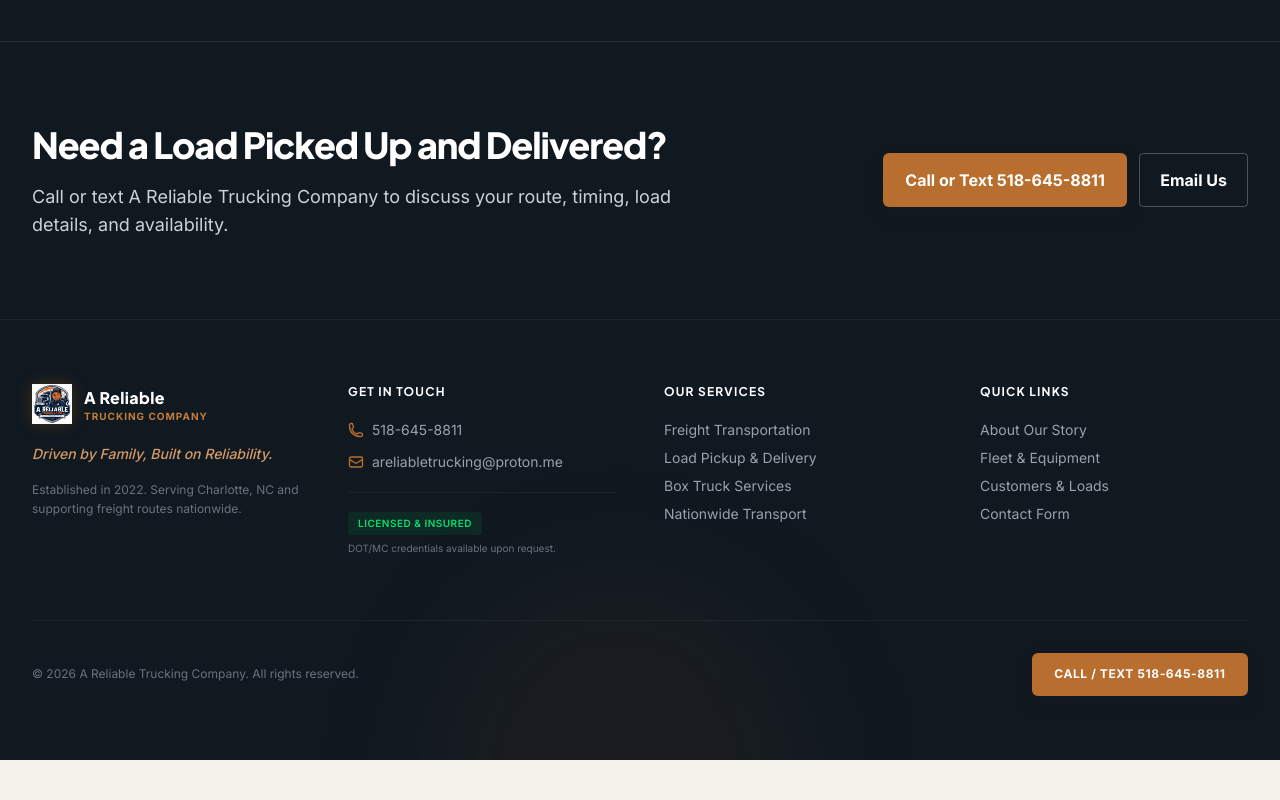
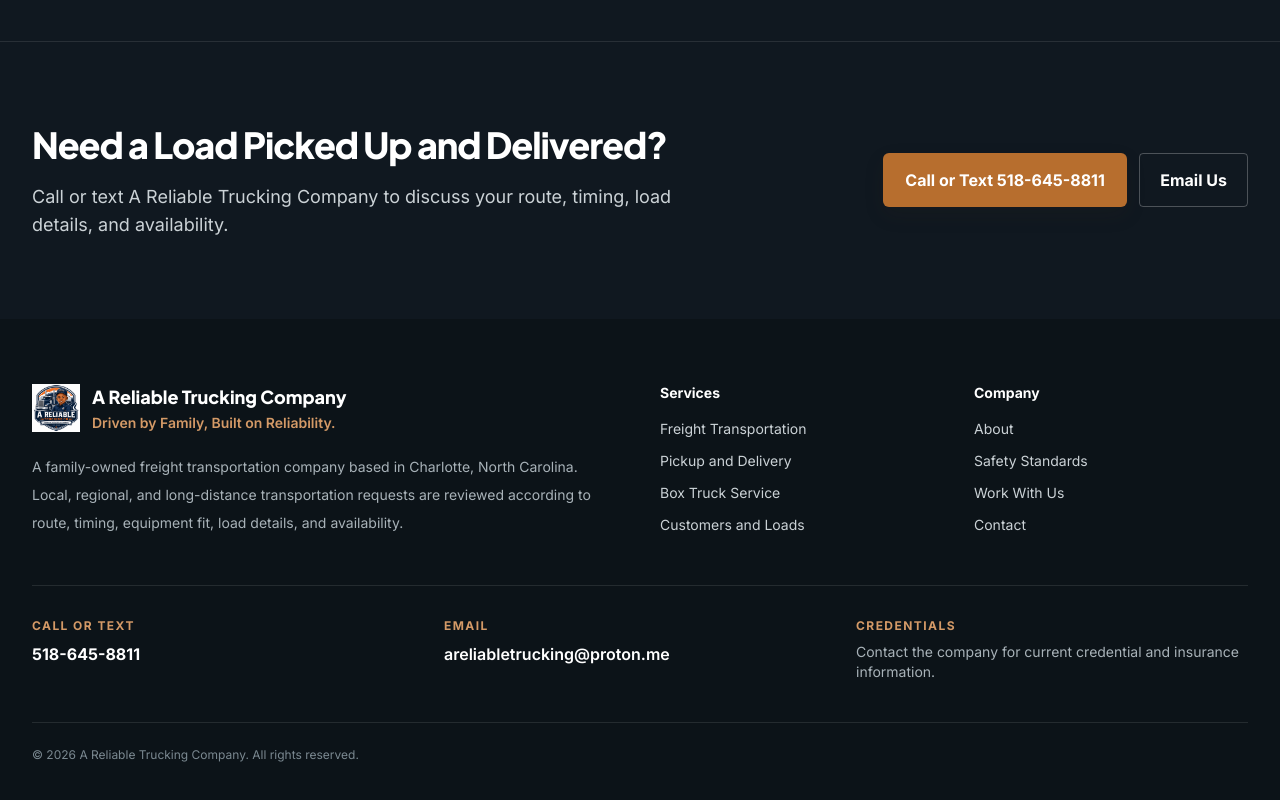
Before and after one commit to dev-in-portfolio/A-Reliable, a Next.js app: page / in a window 1280 px wide. Shown: the part 6229-7029 px from the top of the page. Before the commit the page ends 6989 px from the top, so only its background shows below. Built offline with nearby package versions, Linux system fonts and the light colour scheme.

Commit message:
redesign: rebuild footer for practical trucking brand

```diff
--- a/src/components/Footer.tsx
+++ b/src/components/Footer.tsx
@@ -1,143 +1,90 @@
 import Image from "next/image"
 import Link from "next/link"
 
+const serviceLinks = [
+  { href: "/services", label: "Freight Transportation" },
+  { href: "/services", label: "Pickup and Delivery" },
+  { href: "/fleet", label: "Box Truck Service" },
+  { href: "/customers-loads", label: "Customers and Loads" },
+]
+
+const companyLinks = [
+  { href: "/about", label: "About" },
+  { href: "/safety-compliance", label: "Safety Standards" },
+  { href: "/work-with-us", label: "Work With Us" },
+  { href: "/contact", label: "Contact" },
+]
+
 export default function Footer() {
   return (
-    <footer className="relative bg-navy-950 text-gray-400 border-t border-white/5 overflow-hidden">
-      {/* Decorative background glow */}
-      <div className="absolute -bottom-48 left-1/3 h-96 w-96 rounded-full bg-brand-500/5 blur-3xl" />
-
-      <div className="mx-auto max-w-7xl px-4 py-16 sm:px-6 lg:px-8 relative z-10">
-        <div className="grid grid-cols-1 gap-12 md:grid-cols-2 lg:grid-cols-4">
-          <div>
-            <div className="flex items-center gap-3 mb-5">
+    <footer className="bg-[#0c1318] text-navy-200">
+      <div className="container-shell py-14 sm:py-16">
+        <div className="grid gap-10 md:grid-cols-2 lg:grid-cols-4">
+          <div className="lg:col-span-2">
+            <div className="flex items-center gap-3">
               <Image
                 src="/assets/logo/a-reliable-trucking-logo.png"
                 alt="A Reliable Trucking Company logo"
-                width={40}
-                height={40}
-                className="h-10 w-10 object-contain drop-shadow-[0_0_8px_rgba(217,119,6,0.25)]"
+                width={52}
+                height={52}
+                className="h-12 w-12 object-contain"
               />
-              <div className="leading-tight">
-                <p className="font-extrabold text-white text-base font-heading tracking-wide">A Reliable</p>
-                <p className="text-[10px] uppercase font-bold tracking-widest text-brand-400">Trucking Company</p>
+              <div>
+                <p className="font-heading text-lg font-extrabold text-white">A Reliable Trucking Company</p>
+                <p className="mt-0.5 text-sm font-semibold text-brand-300">Driven by Family, Built on Reliability.</p>
               </div>
             </div>
-            <p className="text-sm text-brand-300 font-medium italic mb-4">
-              Driven by Family, Built on Reliability.
-            </p>
-            <p className="text-xs text-gray-500 leading-relaxed">
-              Established in 2022. Serving Charlotte, NC and supporting freight routes nationwide.
+            <p className="mt-5 max-w-xl text-sm leading-7 text-navy-300">
+              A family-owned freight transportation company based in Charlotte, North Carolina. Local,
+              regional, and long-distance transportation requests are reviewed according to route,
+              timing, equipment fit, load details, and availability.
             </p>
           </div>
 
           <div>
-            <h3 className="text-xs font-bold text-white uppercase tracking-widest mb-5 font-heading">
-              Get In Touch
-            </h3>
-            <ul className="space-y-3 text-sm">
-              <li>
-                <a
-                  href="tel:+15186458811"
-                  className="flex items-center gap-2 hover:text-white transition-colors"
-                >
-                  <svg className="h-4 w-4 text-brand-500" fill="none" viewBox="0 0 24 24" stroke="currentColor" strokeWidth="2">
-                    <path strokeLinecap="round" strokeLinejoin="round" d="M2.25 6.75c0 8.284 6.716 15 15 15h2.25a2.25 2.25 0 002.25-2.25v-1.372c0-.516-.351-.966-.852-1.091l-4.423-1.106c-.44-.11-.902.055-1.173.417l-.97 1.293c-.282.376-.769.542-1.21.38a12.035 12.035 0 01-7.143-7.143c-.162-.441.004-.928.38-1.21l1.293-.97c.363-.271.527-.734.417-1.173L6.963 3.102a1.125 1.125 0 00-1.091-.852H4.5A2.25 2.25 0 002.25 4.5v2.25z" />
-                  </svg>
-                  <span>518-645-8811</span>
-                </a>
-              </li>
-              <li>
-                <a
-                  href="mailto:areliabletrucking@proton.me"
-                  className="flex items-center gap-2 hover:text-white transition-colors break-all"
-                >
-                  <svg className="h-4 w-4 text-brand-500" fill="none" viewBox="0 0 24 24" stroke="currentColor" strokeWidth="2">
-                    <path strokeLinecap="round" strokeLinejoin="round" d="M21.75 6.75v10.5a2.25 2.25 0 01-2.25 2.25h-15a2.25 2.25 0 01-2.25-2.25V6.75m19.5 0A2.25 2.25 0 0019.5 4.5h-15a2.25 2.25 0 00-2.25 2.25m19.5 0v.243a2.25 2.25 0 01-1.07 1.916l-7.5 4.615a2.25 2.25 0 01-2.36 0L3.32 8.91a2.25 2.25 0 01-1.07-1.916V6.75" />
-                  </svg>
-                  <span>areliabletrucking@proton.me</span>
-                </a>
-              </li>
-            </ul>
-            <div className="mt-5 pt-4 border-t border-white/5">
-              <span className="inline-block px-2.5 py-1 rounded bg-green-500/10 text-green-400 font-semibold text-[10px] uppercase tracking-wider">
-                Licensed & Insured
-              </span>
-              <p className="text-[10px] text-gray-500 mt-1.5">
-                DOT/MC credentials available upon request.
-              </p>
-            </div>
-          </div>
-
-          <div>
-            <h3 className="text-xs font-bold text-white uppercase tracking-widest mb-5 font-heading">
-              Our Services
-            </h3>
-            <ul className="space-y-2 text-sm">
-              <li>
-                <Link href="/services" className="hover:text-white transition-colors">
-                  Freight Transportation
-                </Link>
-              </li>
-              <li>
-                <Link href="/services" className="hover:text-white transition-colors">
-                  Load Pickup & Delivery
-                </Link>
-              </li>
-              <li>
-                <Link href="/services" className="hover:text-white transition-colors">
-                  Box Truck Services
-                </Link>
-              </li>
-              <li>
-                <Link href="/services" className="hover:text-white transition-colors">
-                  Nationwide Transport
-                </Link>
-              </li>
+            <h2 className="text-sm font-extrabold text-white">Services</h2>
+            <ul className="mt-4 space-y-3 text-sm">
+              {serviceLinks.map((link) => (
+                <li key={link.label}>
+                  <Link href={link.href} className="hover:text-white">{link.label}</Link>
+                </li>
+              ))}
             </ul>
           </div>
 
           <div>
-            <h3 className="text-xs font-bold text-white uppercase tracking-widest mb-5 font-heading">
-              Quick Links
-            </h3>
-            <ul className="space-y-2 text-sm">
-              <li>
-                <Link href="/about" className="hover:text-white transition-colors">
-                  About Our Story
-                </Link>
-              </li>
-              <li>
-                <Link href="/fleet" className="hover:text-white transition-colors">
-                  Fleet & Equipment
-                </Link>
-              </li>
-              <li>
-                <Link href="/customers-loads" className="hover:text-white transition-colors">
-                  Customers & Loads
-                </Link>
-              </li>
-              <li>
-                <Link href="/contact" className="hover:text-white transition-colors">
-                  Contact Form
-                </Link>
-              </li>
+            <h2 className="text-sm font-extrabold text-white">Company</h2>
+            <ul className="mt-4 space-y-3 text-sm">
+              {companyLinks.map((link) => (
+                <li key={link.label}>
+                  <Link href={link.href} className="hover:text-white">{link.label}</Link>
+                </li>
+              ))}
             </ul>
           </div>
         </div>
 
-        <div className="mt-16 pt-8 border-t border-white/5 flex flex-col md:flex-row items-center justify-between gap-4">
-          <p className="text-xs text-gray-500 order-2 md:order-1">
-            &copy; {new Date().getFullYear()} A Reliable Trucking Company. All rights reserved.
-          </p>
-          <div className="order-1 md:order-2">
-            <a
-              href="tel:+15186458811"
-              className="btn-premium-primary text-xs px-8 py-3 uppercase tracking-wider font-bold"
-            >
-              Call / Text 518-645-8811
+        <div className="mt-12 grid gap-5 border-t border-white/10 pt-8 sm:grid-cols-2 lg:grid-cols-3">
+          <div>
+            <p className="text-xs font-bold uppercase tracking-[0.12em] text-brand-300">Call or Text</p>
+            <a href="tel:+15186458811" className="mt-2 inline-block font-extrabold text-white hover:text-brand-300">
+              518-645-8811
             </a>
           </div>
+          <div>
+            <p className="text-xs font-bold uppercase tracking-[0.12em] text-brand-300">Email</p>
+            <a href="mailto:areliabletrucking@proton.me" className="mt-2 inline-block break-all font-semibold text-white hover:text-brand-300">
+              areliabletrucking@proton.me
+            </a>
+          </div>
+          <div>
+            <p className="text-xs font-bold uppercase tracking-[0.12em] text-brand-300">Credentials</p>
+            <p className="mt-2 text-sm text-navy-300">Contact the company for current credential and insurance information.</p>
+          </div>
+        </div>
+
+        <div className="mt-10 border-t border-white/10 pt-6 text-xs text-navy-400">
+          &copy; {new Date().getFullYear()} A Reliable Trucking Company. All rights reserved.
         </div>
       </div>
     </footer>
```
